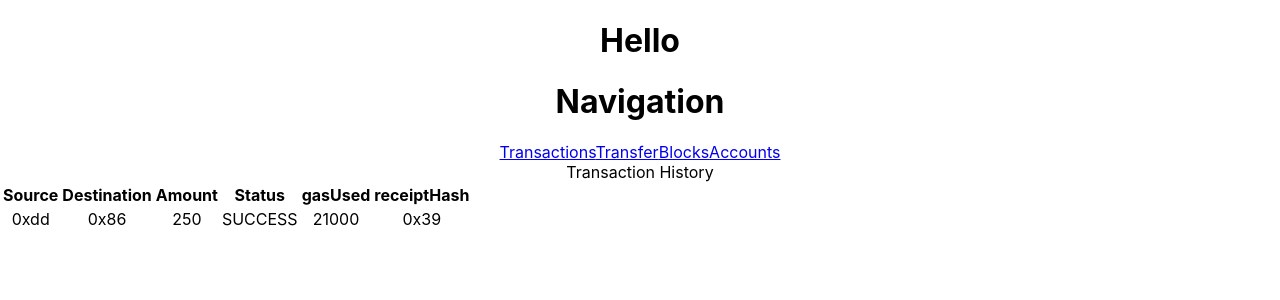
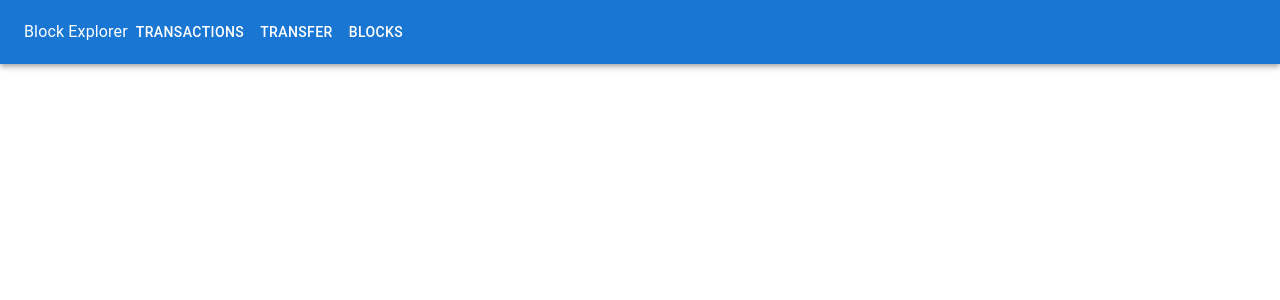
Before and after one commit to GBC-2024-Block-Explorer/block-explorer-ui, a React (Create React App) app: page / in a window 1280 px wide. Shown: the top 300 px of the page. Built offline with nearby package versions, Linux system fonts and the light colour scheme.

Commit message:
I just worked on the basic UI and routing

```diff
--- a/package.json
+++ b/package.json
@@ -6,13 +6,16 @@
     "@emotion/react": "^11.11.4",
     "@emotion/styled": "^11.11.0",
     "@mui/material": "^5.15.11",
+    "@mui/styled-engine-sc": "^6.0.0-alpha.17",
     "@testing-library/jest-dom": "^5.17.0",
     "@testing-library/react": "^13.4.0",
     "@testing-library/user-event": "^13.5.0",
+    "bootstrap": "^5.3.3",
     "react": "^18.2.0",
     "react-dom": "^18.2.0",
     "react-router-dom": "^6.22.1",
     "react-scripts": "5.0.1",
+    "styled-components": "^6.1.8",
     "web-vitals": "^2.1.4"
   },
   "scripts": {
--- a/public/index.html
+++ b/public/index.html
@@ -25,6 +25,7 @@
       Learn how to configure a non-root public URL by running `npm run build`.
     -->
     <title>Block Explorer</title>
+
   </head>
   <body>
     <noscript>You need to enable JavaScript to run this app.</noscript>
@@ -39,5 +40,5 @@
       To begin the development, run `npm start` or `yarn start`.
       To create a production bundle, use `npm run build` or `yarn build`.
     -->
-  </body>
+
 </html>
--- a/src/App.js
+++ b/src/App.js
@@ -1,20 +1,31 @@
 import React from "react";
 import "./App.css";
+import { BrowserRouter as Router, Routes,   Route } from "react-router-dom";
 // import Header from "./components/Header";
 // import Transactions from "./components/Transactions";
 import Transfer from "./components/Transfer";
 import Blocks from "./components/Blocks";
 import Navigation from "./components/Navigation";
+import Transactions from "./components/Transactions";
+
+
 
 function App() {
   return (
     <div className="App">
-      <h1>Hello</h1>
+      <Router>
       {/* <Header title="temp-page" /> */}
       {/* <Transactions /> */}
       {/* <Transfer /> */}
       {/* <Blocks /> */}
       <Navigation />
+
+      <Routes>
+          <Route path="/transactions" element={<Transactions />} />
+          <Route path="/transfer" element={<Transfer />} />
+          <Route path="/blocks" element={<Blocks />} />
+        </Routes>
+      </Router>
     </div>
   );
 }
--- a/src/components/Navigation.js
+++ b/src/components/Navigation.js
@@ -1,27 +1,25 @@
 import React from "react";
-import { BrowserRouter as Router, Link, Route, Routes } from "react-router-dom";
-import Transactions from "./Transactions";
-import Transfer from "./Transfer";
-import Blocks from "./Blocks";
+import { AppBar, Toolbar, Button, Typography } from "@mui/material";
+import { Link } from "react-router-dom";
 
 function Navigation() {
   return (
     <div>
-      <h1>Navigation</h1>
-      <Router>
-        <nav>
-          <Link to="/">Transactions</Link>
-          <Link to="/transfer">Transfer</Link>
-          <Link to="/blocks">Blocks</Link>
-          <Link to="/accounts">Accounts</Link>
-        </nav>
+      <AppBar position="static">
+        <Toolbar>
+          <Typography>Block Explorer</Typography>
 
-        <Routes>
-          <Route path="/" element={<Transactions />} />
-          <Route path="/transfer" element={<Transfer />} />
-          <Route path="/blocks" element={<Blocks />} />
-        </Routes>
-      </Router>
+          <Button color="inherit" component={Link} to="/transactions">
+            Transactions
+          </Button>
+          <Button color="inherit" component={Link} to="/transfer">
+            Transfer
+          </Button>
+          <Button color="inherit" component={Link} to="/blocks">
+            Blocks
+          </Button>
+        </Toolbar>
+      </AppBar>
     </div>
   );
 }
--- a/src/components/Transactions.js
+++ b/src/components/Transactions.js
@@ -1,6 +1,7 @@
 import React from "react";
 import Header from "./Header";
 import { mockTransactions } from "./mock";
+
 
 function Transactions() {
   return (
```
Also changed, not shown: src/components/Header.js (line endings or trailing spaces), 1 other file (tests, documents, lock files or other folders).
